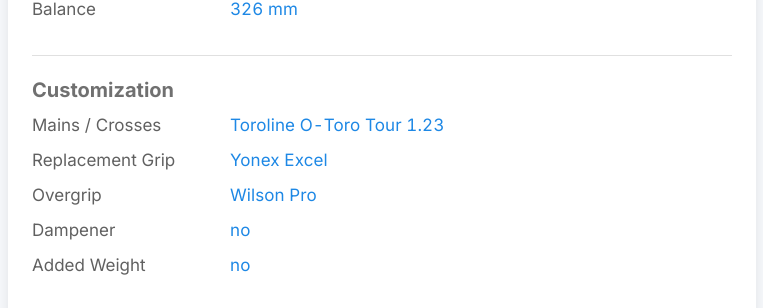
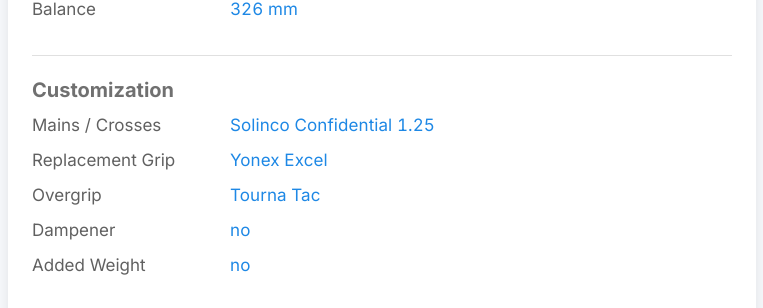
Before and after one commit to stringsmatter/Info, a Jekyll site: the page built from SM01/index.html, in a window 1280 px wide. Shown: the part 553-861 px from the top of the page, without its empty margins (258-1021 px from the left). Built offline with Jekyll 4.4.1, drawn with Linux system fonts in a browser that asks for light colours.

Commit message:
Update SM01.yml

```diff
--- a/_data/racquets/SM01.yml
+++ b/_data/racquets/SM01.yml
@@ -13,9 +13,9 @@
   length: "68.58 cm"
 
 customization:
-  mains_crosses: "Toroline O-Toro Tour 1.23"
+  mains_crosses: "Solinco Confidential 1.25"
   replacement_grip: "Yonex Excel"
-  overgrip: "Wilson Pro"
+  overgrip: "Tourna Tac"
   dampener: "no"
   added_weight: "no"
 
```
